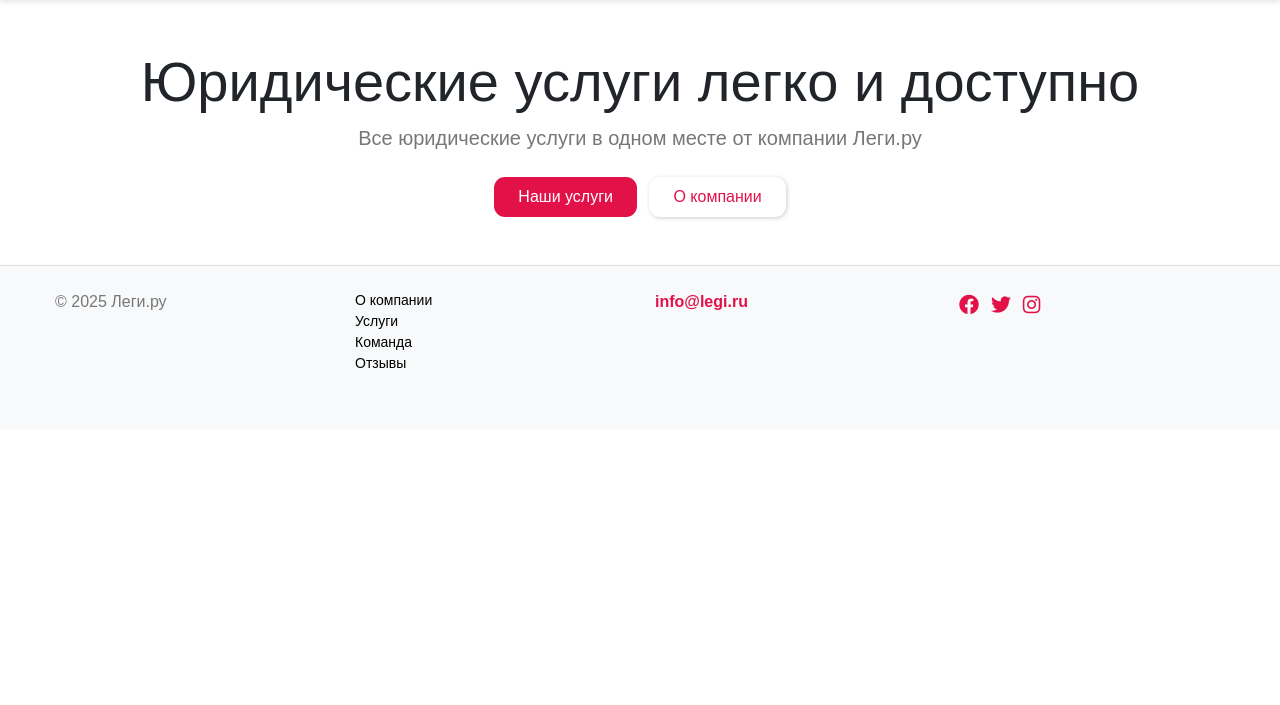
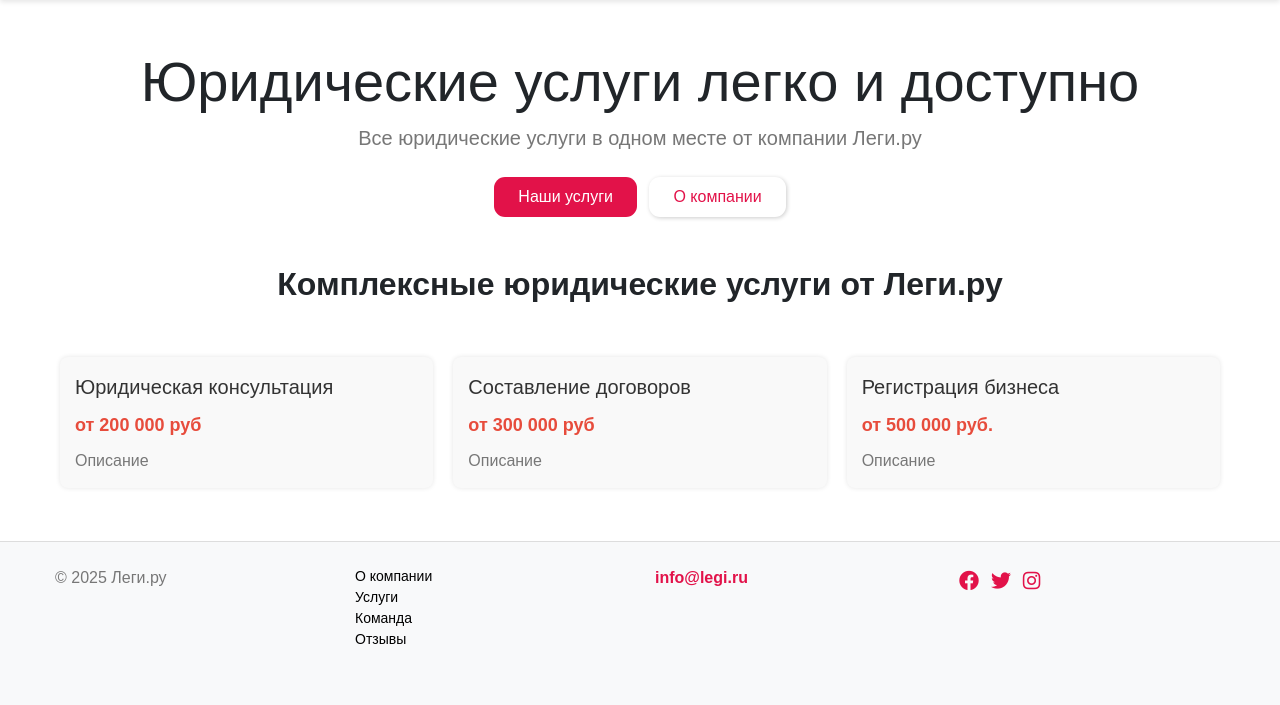
Before and after one commit to Maur1ck/-work1, a Flask app: page / in a window 1280 px wide. Shown: the part 62-767 px from the top of the page. Run offline with Flask 3, Linux system fonts and the light colour scheme; some libraries are stand-ins or nearby versions.

Commit message:
Добавил features(услуги)

```diff
--- a/static/css/css.css
+++ b/static/css/css.css
@@ -142,3 +142,64 @@ footer {
 .footer-social:hover {
     color: rgba(200, 16, 65, 1); /* Немного темнее при наведении */
 }
+/* <------------------------------------------->*/
+.text-container {
+    text-align: center;
+}
+
+.services-container {
+    display: grid;
+    grid-template-columns: repeat(3, 1fr); /* 3 колонки одинаковой ширины */
+    gap: 20px;
+    max-width: 1200px;
+    margin: 0 auto;
+    background-color: #fff;
+    border-radius: 8px;
+    padding: 5px;
+}
+
+.service-item {
+    padding: 15px;
+    background-color: #f9f9f9;
+    border-radius: 8px;
+    box-shadow: 0 0 5px rgba(0, 0, 0, 0.1);
+}
+
+.service-name {
+    font-size: 20px;
+    color: #333;
+    margin-bottom: 10px;
+}
+
+.service-price {
+    font-size: 18px;
+    font-weight: bold;
+    color: #e74c3c;
+    margin-bottom: 10px;
+}
+
+.service-description {
+    font-size: 16px;
+    color: #777;
+}
+
+/* <--------------> */
+
+.main-content {
+    text-align: center;
+    opacity: 1;
+    transition: opacity 1s ease-in-out;
+}
+
+.hidden {
+    opacity: 0;
+}
+
+.sticky {
+    position: sticky;
+    top: 0;
+}
+
+button {
+    transition: opacity 1s ease-in-out;
+}
--- a/templates/main.html
+++ b/templates/main.html
@@ -1,12 +1,35 @@
 {% extends "base.html" %}
 
 {% block content %}
-<div class="text-center my-5">
+<div class="main-content">
+    <div class="text-center my-5">
         <h1 class="display-4">Юридические услуги легко и доступно</h1>
         <p class="lead">Все юридические услуги в одном месте от компании Леги.ру</p>
         <div class="mt-4">
-        <a href="#" class="btn btn-custom mr-2">Наши услуги</a>
-        <a href="#" class="btn btn-outline-secondary btn-lg">О компании</a>
+            <a href="#" class="btn btn-custom mr-2">Наши услуги</a>
+            <a href="#" class="btn btn-outline-secondary btn-lg">О компании</a>
+        </div>
+    </div>
+</div>
+<div class="text-container my-5">
+        <h1 class="display-5">Комплексные юридические услуги от Леги.ру</h1>
+ </div>
+<div class="services-container">
+        <div class="service-item">
+            <div class="service-name">Юридическая консультация</div>
+            <div class="service-price">от 200 000 руб</div>
+            <div class="service-description">Описание</div>
+        </div>
+        <div class="service-item">
+            <div class="service-name">Составление договоров</div>
+            <div class="service-price">от 300 000 руб</div>
+            <div class="service-description">Описание</div>
+        </div>
+        <div class="service-item">
+            <div class="service-name">Регистрация бизнеса</div>
+            <div class="service-price">от 500 000 руб.</div>
+            <div class="service-description">Описание</div>
         </div>
 </div>
+
 {% endblock %}
```
